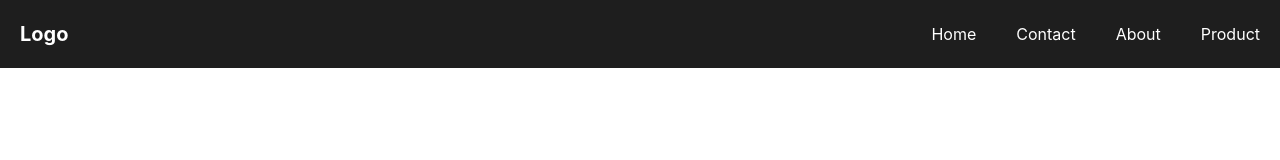
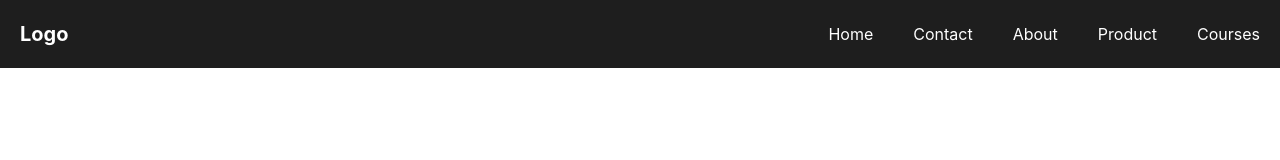
Before and after one commit to Armaan42/reactjs-practice, a React (Vite) app in the folder 18-React-Router-DOM/: page / in a window 1280 px wide. Shown: the top 160 px of the page. Built offline with nearby package versions, Linux system fonts and the light colour scheme.

Commit message:
learnt about the dynamic routing

```diff
--- a/18-React-Router-DOM/src/App.jsx
+++ b/18-React-Router-DOM/src/App.jsx
@@ -9,6 +9,8 @@ import Men from './pages/Men'
 import Women from './pages/Women'
 import NotFound from './pages/NotFound'
 import Kids from './pages/Kids'
+import Courses from './pages/Courses'
+import CourseDetails from './pages/CourseDetails'
 
 const App = () => {
   return (
@@ -27,6 +29,8 @@ const App = () => {
           <Route path='kids' element={<Kids />} />
         </Route>
 
+        <Route path='/Courses' element={<Courses />} />
+        <Route path='/Courses/:id' element={<CourseDetails />} />
         <Route path='*' element={<NotFound />} />
 
       </Routes>
--- a/18-React-Router-DOM/src/components/Navbar.jsx
+++ b/18-React-Router-DOM/src/components/Navbar.jsx
@@ -11,6 +11,7 @@ const Navbar = () => {
             <Link to='/Contact' >Contact</Link>
             <Link to='/About' >About</Link>
             <Link to='/Product' >Product</Link>
+            <Link to='/Courses' >Courses</Link>
         </div>
       </div>
     </div>
```
